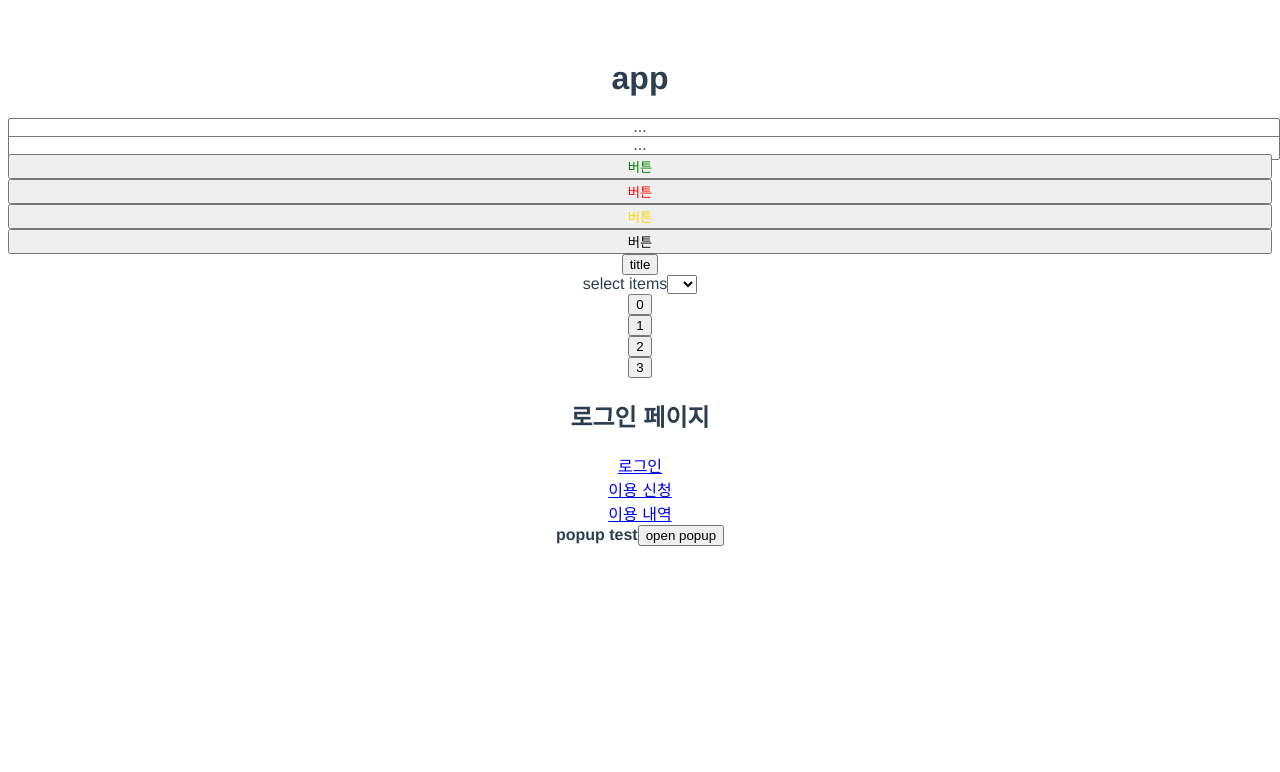
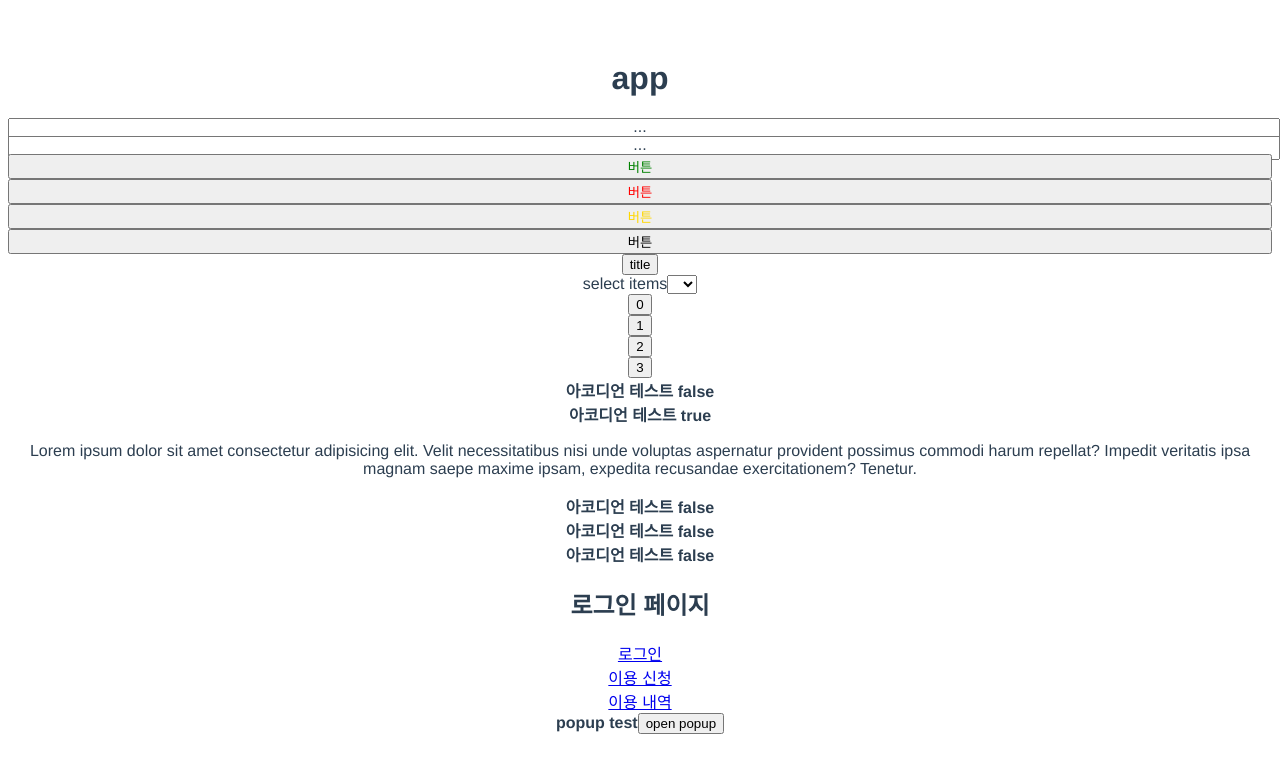
Before and after one commit to shawn-thecool/project-vue-init, a Vue app: page / in a window 1280 px wide. Shown: the top 772 px of the page. Built offline with nearby package versions, Linux system fonts and the light colour scheme.

Commit message:
[ADD] 아코디언 ui 테스트

```diff
--- a/src/App.vue
+++ b/src/App.vue
@@ -37,11 +37,11 @@
     <accordion-bunddle :item-list="testList">
       <template v-slot="panel">
         <accordion-panel
-        v-for="(item, index) in panel.itemList"
-        :key="index"
-        :clickHndr="panel.clickTarget(index)"
-        :defautlToggle="index === panel.currentOpenTarget"
-        class="item_accordion"
+          v-for="(item, index) in panel.itemList"
+          :key="index"
+          :clickHndr="panel.clickTarget(index)"
+          :defautlToggle="index === panel.currentOpenTarget"
+          class="item_accordion"
         >
           <template v-slot:header>
             {{ item.value }}
@@ -52,7 +52,22 @@
         </accordion-panel>
       </template>
     </accordion-bunddle>
-
+    <!-- test -->
+    <accordion-item :toggle-data="0"></accordion-item>
+    <!-- // test -->
+    <AccordionList
+      v-slot="{ currentToggleIndex, clickToggleComponentHndr }"
+      :default-toggle-index="0"
+    >
+      <accordion-item
+        v-for="(item, index) in testList"
+        :key="index"
+        :toggle-index-data="index"
+        :standard-toggle-data="currentToggleIndex"
+        :click-hndr="clickToggleComponentHndr"
+      />
+      <!-- <accordion-item  toggle-index-data="ㄴ" :standard-toggle-data="currentToggleIndex" :click-hndr="clickToggleComponentHndr"></accordion-item> -->
+    </AccordionList>
     <router-view></router-view>
     <popup-list></popup-list>
   </div>
@@ -67,6 +82,9 @@ import InputSimple from '@commons/inputs/InputSimple.vue'
 import DropDownSimple from '@commons/dropdown/DropDownSimple.vue'
 import AccordionBunddle from '@commons/dropdown/AccordionBunddle.vue'
 import AccordionPanel from '@commons/dropdown/AccordionPanel.vue'
+import AccordionItem from '@commons/dropdown/accordionTest/AccordionItem.vue'
+
+import AccordionList from '@commons/dropdown/accordionTest/AccordionList.vue'
 
 export default {
   name: 'App',
@@ -114,7 +132,9 @@ export default {
     DropDownSimple,
     InputSelectbox,
     AccordionBunddle,
-    AccordionPanel
+    AccordionPanel,
+    AccordionItem,
+    AccordionList
   }
 }
 </script>
--- a/src/components/commons/dropdown/AccordionBunddle.vue
+++ b/src/components/commons/dropdown/AccordionBunddle.vue
@@ -19,6 +19,7 @@
 </template>
 
 <script>
+// TODO : 좀더 common 하게 만들기
 export default {
   name: 'comm-accordion',
   data(){
--- /dev/null
+++ b/src/components/commons/dropdown/accordionTest/AccordionBase.vue
@@ -0,0 +1,13 @@
+<template>
+  <div class="comp_accordion_base">
+    <slot />
+  </div>
+</template>
+
+<script>
+export default {
+  name: 'comp_accordion_base',
+}
+</script>
+
+<style></style>
--- /dev/null
+++ b/src/components/commons/dropdown/accordionTest/AccordionItem.vue
@@ -0,0 +1,58 @@
+<template>
+  <accordion-base>
+    <strong @click="toggleHndr">
+      아코디언 테스트
+      {{ isToggle }}
+    </strong>
+    <p v-show="isToggle">
+      Lorem ipsum dolor sit amet consectetur adipisicing elit. Velit necessitatibus nisi unde
+      voluptas aspernatur provident possimus commodi harum repellat? Impedit veritatis ipsa magnam
+      saepe maxime ipsam, expedita recusandae exercitationem? Tenetur.
+    </p>
+  </accordion-base>
+</template>
+
+<script>
+import AccordionBase from '@commons/dropdown/accordionTest/AccordionBase.vue'
+export default {
+  name: '',
+  components: {
+    AccordionBase
+  },
+  data() {
+    return {
+      isToggle: false
+    }
+  },
+  props: {
+    toggleIndexData: {
+      type: [Number, String],
+      default: () => null
+    },
+    standardToggleData: {
+      type: [Number, String],
+      default: 0
+    },
+    clickHndr: {
+      type: Function,
+      default: () => null
+    }
+  },
+  created() {
+    this.isToggle = this.toggleIndexData === this.standardToggleData
+  },
+  watch : {
+      standardToggleData (){
+          this.isToggle = (this.toggleIndexData === this.standardToggleData)
+      }
+  },
+  methods: {
+    toggleHndr() {
+      this.clickHndr(this.toggleIndexData)
+      this.isToggle = !this.isToggle
+    }
+  }
+}
+</script>
+
+<style></style>
--- /dev/null
+++ b/src/components/commons/dropdown/accordionTest/AccordionList.vue
@@ -0,0 +1,32 @@
+<template>
+  <div class="comp_accordion_list">
+    <slot
+      :currentToggleIndex="currentIndex"
+      :clickToggleComponentHndr="clickToggleComponentHndr"
+    />
+  </div>
+</template>
+
+<script>
+export default {
+  name: 'comp-accordion-list',
+  props:{
+      defaultToggleIndex : {
+          type : [String,Number],
+          default : '' || 0
+      }
+  },
+  data() {
+      return {
+          currentIndex : this.currentIndex || 0
+      }
+  },
+  methods: {
+    clickToggleComponentHndr(toggleIndex) {
+      this.currentIndex = toggleIndex
+    }
+  }
+}
+</script>
+
+<style></style>
```
